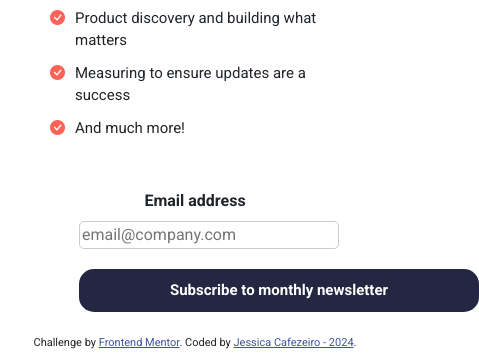
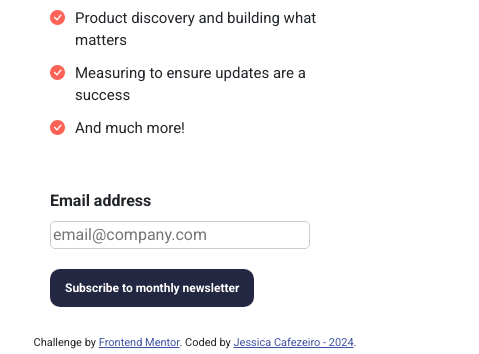
Before and after one commit to jessicawolfie/newsletter, a plain HTML site: page index.html in a window 390 px wide. Shown: the part 490-844 px from the top of the page, 479 px wide, since content can reach past the window. Drawn offline with nearby package versions, Linux system fonts and the light colour scheme.

Commit message:
update for mibile

```diff
--- a/main.css
+++ b/main.css
@@ -177,12 +177,12 @@ button:hover {
         font-size: 12px;
         padding-top: 10px;
         padding-bottom: 10px;
+        text-align: left;
     }
 
     #mainContent {
-        text-align: center; /* Centraliza o conteúdo dentro do container */
+        text-align: left;
         margin-top: 20px; /* Adiciona um espaço entre a imagem e as informações */
-        padding: 0 10%; /* Adiciona algum preenchimento lateral para a informação */
     }
 
     form {
@@ -201,21 +201,17 @@ button:hover {
     }
 
     #submitButton {
-
         padding: 10px 15px;
-        width: 400px;
-        border-radius: 15px;
+        width: auto;
+        max-width: 150%;
+        border-radius: 10px;
         background-color: hsl(234, 29%, 20%);
         color: white;
         font-weight: bold;
         border: none;
-        font-size: 15px;
-        display: block; /* Garante que o botão ocupe toda a largura disponível */
+        font-size: 12px;
+        display: inline-block;
         margin: 0 auto;
-    }
-
-    button:hover {
-        background-color: hsl(4, 100%, 67%)
     }
 
     #emailError {
@@ -270,7 +266,4 @@ button:hover {
         width: 100%;
     }
 
-    #dismissButton:hover {
-        background-color: hsl(4, 100%, 67%)
-    }
 }
--- a/main.js
+++ b/main.js
@@ -6,6 +6,7 @@ document.addEventListener('DOMContentLoaded', function() {
     const confirmationMessage = document.getElementById('confirmationMessage');
     const confirmedEmail = document.getElementById('confirmedEmail');
     const dismissButton = document.getElementById('dismissButton');
+    const mobileImageContainer = document.querySelector('.mobile-image-container');
 
     newsletterForm.addEventListener('submit', function(event) {
         event.preventDefault(); // Impede o envio do formulário
@@ -17,12 +18,14 @@ document.addEventListener('DOMContentLoaded', function() {
             mainContentContainer.style.display = 'none'; // Oculta o contêiner do conteúdo principal
             confirmationMessage.style.display = 'block'; // Exibe a mensagem de confirmação
             confirmedEmail.textContent = emailInput.value;
+            mobileImageContainer.style.display = 'none'; // Esconde a imagem
         }
     });
 
     dismissButton.addEventListener('click', function() {
         confirmationMessage.style.display = 'none';
         mainContentContainer.style.display = 'block'; // Mostra novamente o contêiner do conteúdo principal
+        mobileImageContainer.style.display = 'block'; // Mostra novamente a imagem
     });
 
     function isValidEmail(email) {
```
